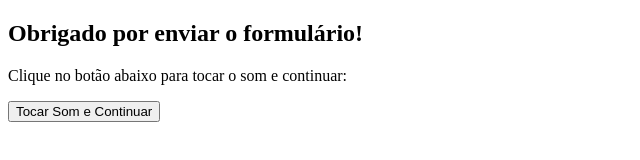
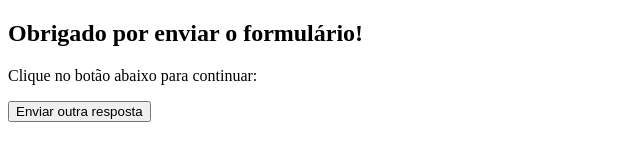
Before and after one commit to Abelishe/siteSom, a plain HTML site: page index.html in a window 1280 px wide. Shown: the whole page, without its empty margins (0-640 px from the left). Drawn offline with Linux system fonts and the light colour scheme.

Commit message:
Update 06 index.html

```diff
--- a/index.html
+++ b/index.html
@@ -36,7 +36,7 @@
         Seu navegador não suporta áudio HTML5.
     </audio>
 
-    <p>Clique no botão abaixo para tocar o som e continuar:</p>
-    <button onclick="tocarSomERedirecionar()">Tocar Som e Continuar</button>
+    <p>Clique no botão abaixo para continuar:</p>
+    <button onclick="tocarSomERedirecionar()">Enviar outra resposta</button>
 </body>
 </html>
```
